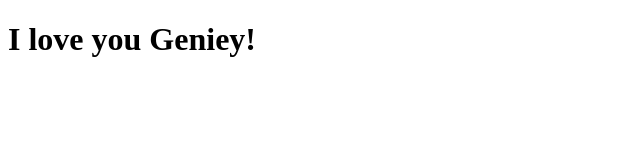
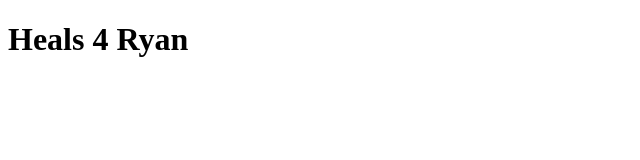
Before and after one commit to ko4gat/terraform-beginner-bootcamp-2023, a plain HTML site: page public/index.html in a window 1280 px wide. Shown: the whole page, without its empty margins (0-640 px from the left). Drawn offline with Linux system fonts and the light colour scheme.

```diff
--- a/public/index.html
+++ b/public/index.html
@@ -1,9 +1,9 @@
 <!DOCTYPE html>
 <html>
 <head>
-    <title>Chris and Geniey</title>
+    <title>New World Game Plan!</title>
 </head>
 <body>
-    <h1>I love you Geniey!</h1>
+    <h1>Heals 4 Ryan</h1>
 </body>
 </html>
```
Also changed, not shown: 6 other files.
